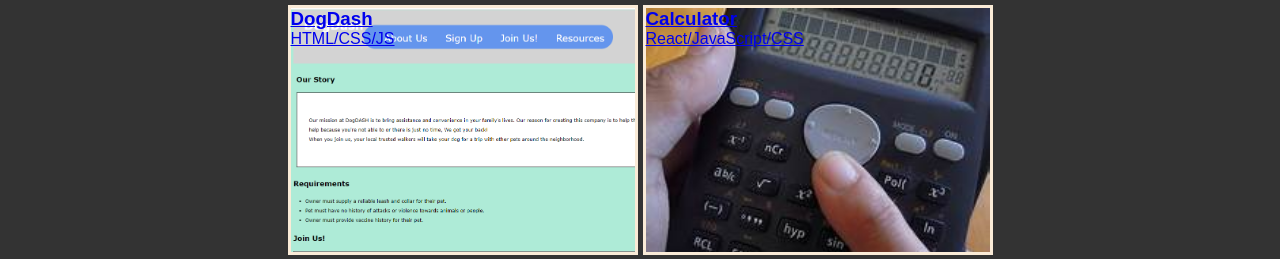
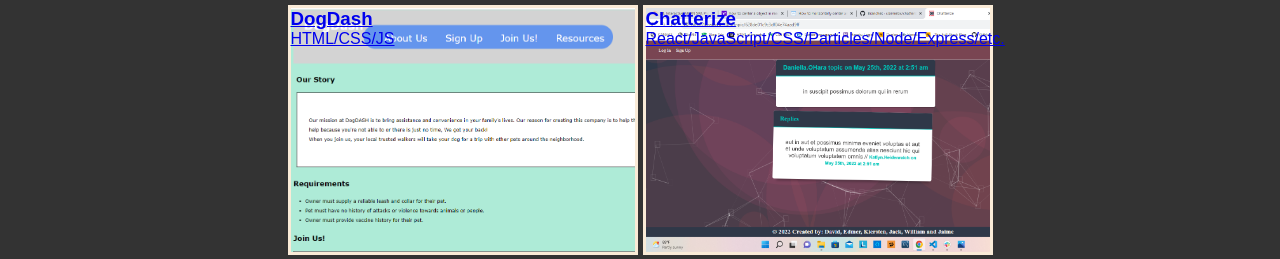
Before and after one commit to edm1001/professional-portfolio, a plain HTML site: page index.html in a window 1280 px wide. Shown: the part 1570-1829 px from the top of the page. Drawn offline with Linux system fonts and the light colour scheme.

Commit message:
added new project

```diff
--- a/assets/css/style.css
+++ b/assets/css/style.css
@@ -89,8 +89,8 @@ nav {
     background-image:url('../images/dogDash.png');
     background-size: cover;
     color:antiquewhite
-}#calculator{
-    background-image:url('../images/calculator.jpg');
+}#chatterize{
+    background-image:url('../images/chatterize.png');
     background-size: cover;
     color:antiquewhite
 }#puzzles{
--- a/index.html
+++ b/index.html
@@ -71,10 +71,10 @@
     </a>
     </div>
 
-    <div class="work-ex" id="calculator">
-    <a href='./assets/images/calculator.jpg'>
-        <h3>Calculator</h3>
-        <p>React/JavaScript/CSS</p>
+    <div class="work-ex" id="chatterize">
+    <a href='https://chatterize123.herokuapp.com/'>
+        <h3>Chatterize</h3>
+        <p>React/JavaScript/CSS/Particles/Node/Express/etc.</p>
     </a>
     </div>
 
```
Also changed, not shown: assets/images/chatterize.png (added).
